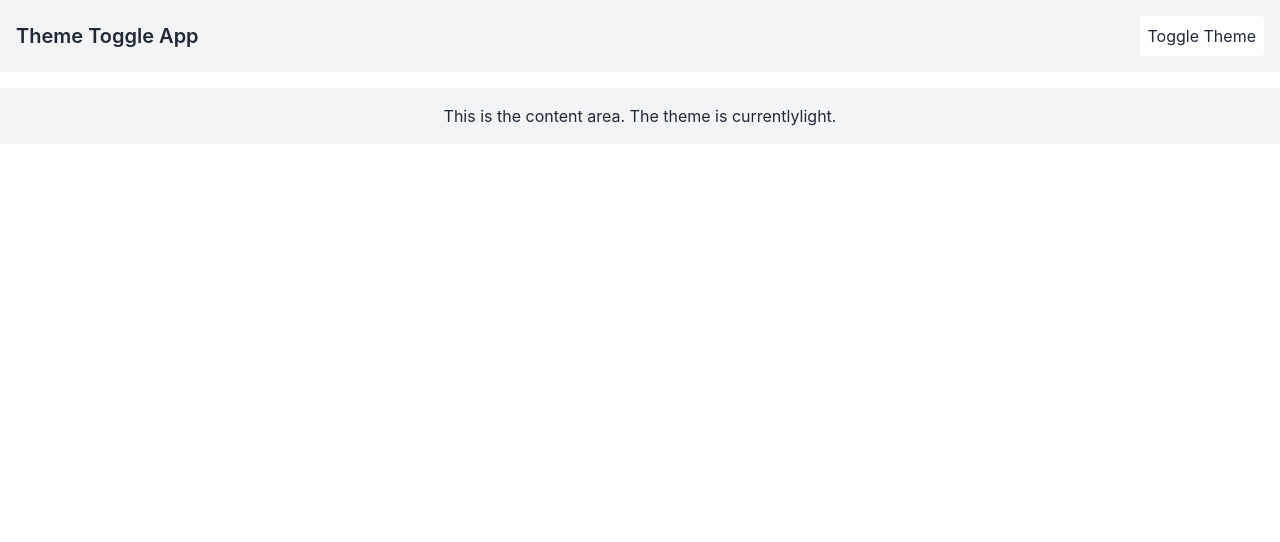
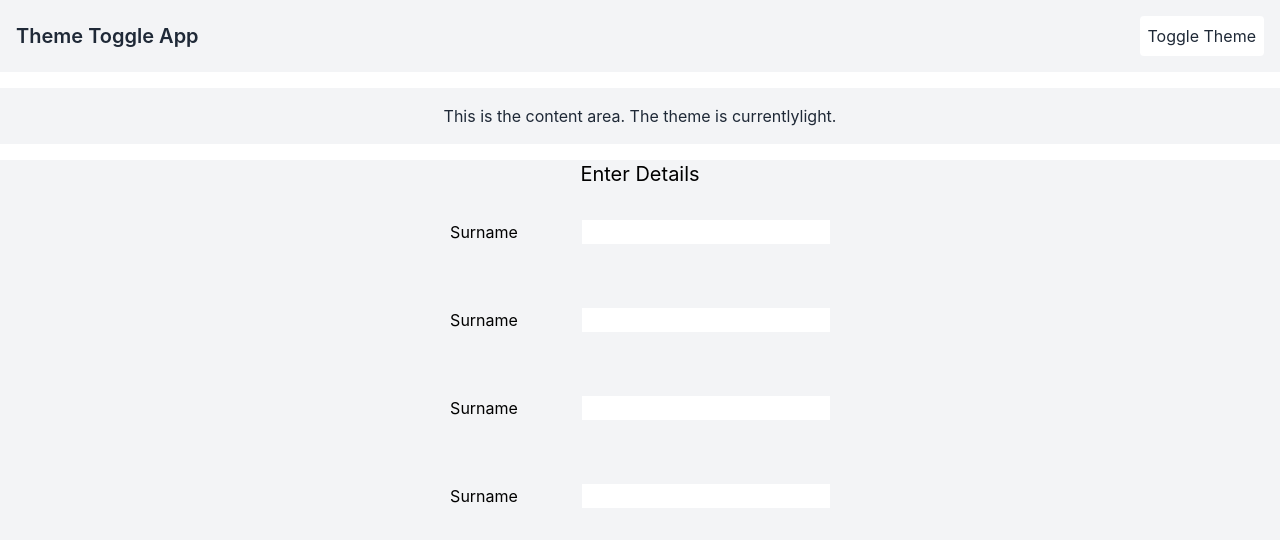
Before and after one commit to Tristverm/react-context-tailwind, a React (Create React App) app: page / in a window 1280 px wide. Shown: the top 542 px of the page. Built offline with nearby package versions, Linux system fonts and the light colour scheme.

Commit message:
Starter foprm

```diff
--- a/src/App.js
+++ b/src/App.js
@@ -2,12 +2,14 @@ import "./App.css";
 import ThemeProvider from "./contexts/ThemeProvider";
 import Header from "./components/Header";
 import Hero from "./components/Hero";
+import Form from "./components/Form";
 
 function App() {
   return (
     <ThemeProvider>
       <Header />
       <Hero />
+      <Form />
     </ThemeProvider>
   );
 }
--- a/src/components/Form.js
+++ b/src/components/Form.js
@@ -1,9 +1,31 @@
-import React from 'react'
+import React from "react";
 
 function Form() {
   return (
-    <div>Form</div>
-  )
+    <div className="container mx-auto mt-4 flex flex-row justify-center items-center">
+      <form className="bg-gray-100 flex-1 flex flex-col justify-center ">
+        <legend className="text-bold text-xl text-center ">
+          Enter Details
+        </legend>
+        <div className="flex flex-row space-x-16 my-8 self-center">
+          <label>Surname</label>
+          <input />
+        </div>
+        <div className="flex flex-row space-x-16 my-8 self-center">
+          <label>Surname</label>
+          <input />
+        </div>
+        <div className="flex flex-row space-x-16 my-8 self-center">
+          <label>Surname</label>
+          <input />
+        </div>
+        <div className="flex flex-row space-x-16 my-8 self-center">
+          <label>Surname</label>
+          <input />
+        </div>
+      </form>
+    </div>
+  );
 }
 
-export default Form
+export default Form;
```
